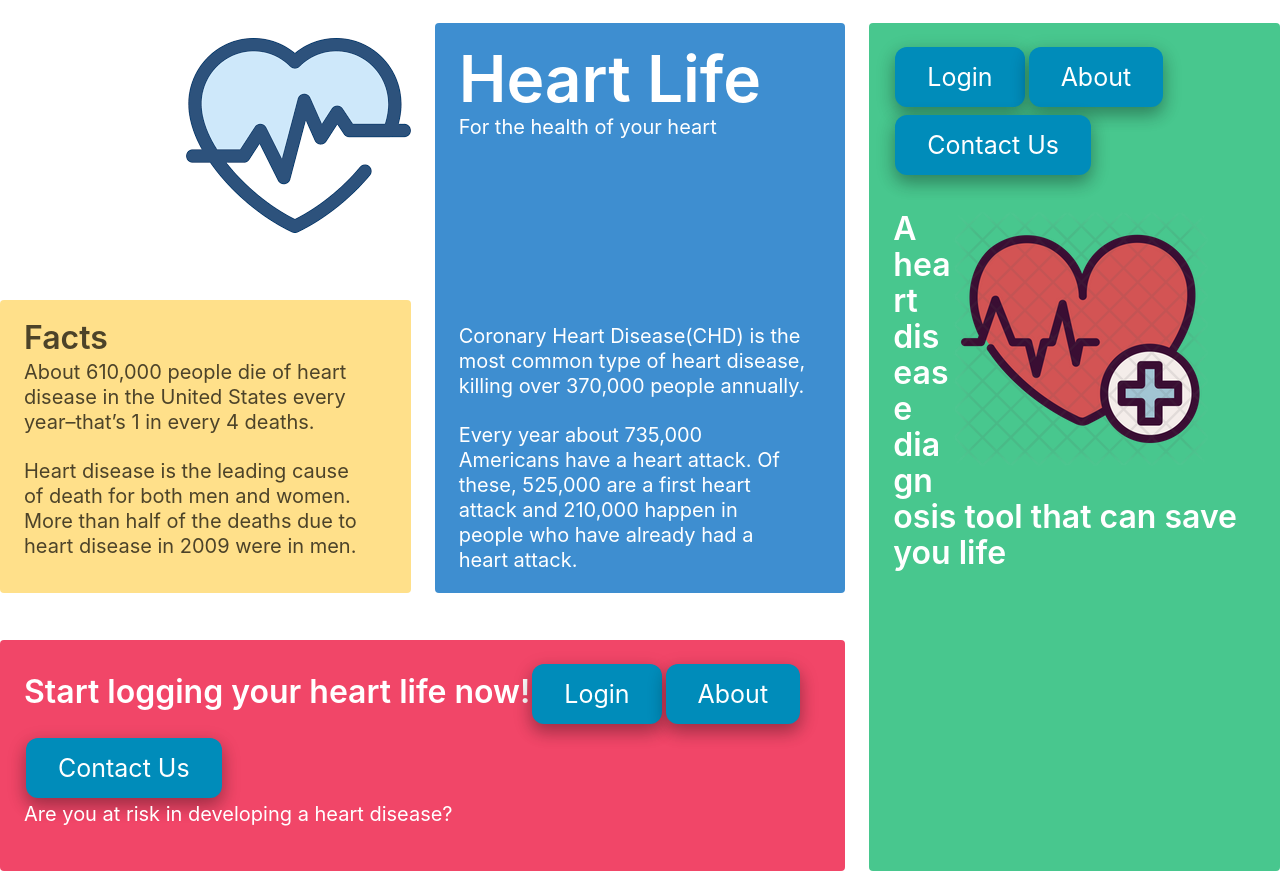
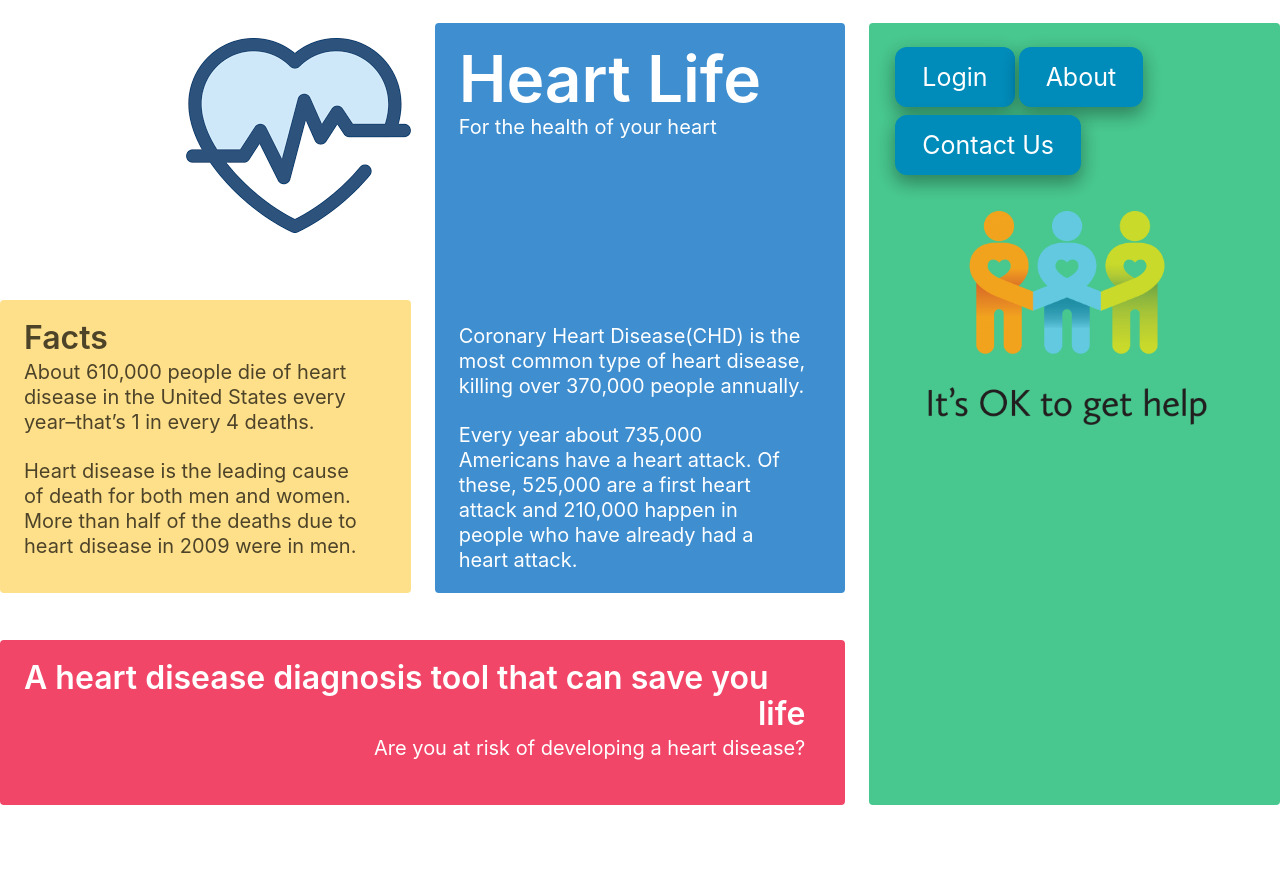
Before and after one commit to CristinaERoman/ShipIT2019, an Angular app in the folder HeartLifeUI/: page / in a window 1280 px wide. After the commit the page ends 829 px from the top, so only its background shows below. Built offline with nearby package versions, Linux system fonts and the light colour scheme.

Commit message:
final changes main page

```diff
--- a/HeartLifeUI/src/app/app.component.css
+++ b/HeartLifeUI/src/app/app.component.css
@@ -16,6 +16,9 @@
   margin-bottom: 11.5rem;
 }
 
+.alignLeft {
+  text-align-last: end;
+}
 .titleInline {
   display: inline-block;
 }
@@ -24,7 +27,7 @@
   background-color: #008cba;
   border: none;
   color: white;
-  padding: 15px 32px;
+  padding: 15px 27px;
   text-align: center;
   text-decoration: none;
   display: inline-block;
--- a/HeartLifeUI/src/app/app.component.html
+++ b/HeartLifeUI/src/app/app.component.html
@@ -3,24 +3,16 @@
     <div class="tile">
       <div class="tile is-parent is-vertical">
         <article class="tile is-child">
-          <figure class="center">
-            <img
-              class="bigImage"
-              src="../assets/images/logo.png"
-              alt="Heart Image"
-            />
-          </figure>
+          <figure class="center"><img class="bigImage" src="../assets/images/logo.png" alt="Heart Image" /></figure>
         </article>
         <article class="tile is-child notification is-warning">
           <p class="title">Facts</p>
           <p class="subtitle">
-            About 610,000 people die of heart disease in the United States every
-            year–that’s 1 in every 4 deaths.
+            About 610,000 people die of heart disease in the United States every year–that’s 1 in every 4 deaths.
           </p>
           <p class="subtitle">
-            Heart disease is the leading cause of death for both men and women.
-            More than half of the deaths due to heart disease in 2009 were in
-            men.
+            Heart disease is the leading cause of death for both men and women. More than half of the deaths due to
+            heart disease in 2009 were in men.
           </p>
         </article>
       </div>
@@ -29,29 +21,19 @@
           <p class="bigTitle">Heart Life</p>
           <p class="subtitle marginBot">For the health of your heart</p>
           <p class="subtitle">
-            Coronary Heart Disease(CHD) is the most common type of heart
-            disease, killing over 370,000 people annually.
+            Coronary Heart Disease(CHD) is the most common type of heart disease, killing over 370,000 people annually.
           </p>
           <p class="subtitle">
-            Every year about 735,000 Americans have a heart attack. Of these,
-            525,000 are a first heart attack and 210,000 happen in people who
-            have already had a heart attack.
+            Every year about 735,000 Americans have a heart attack. Of these, 525,000 are a first heart attack and
+            210,000 happen in people who have already had a heart attack.
           </p>
         </article>
       </div>
     </div>
     <div class="tile is-parent">
-      <article class="tile is-child notification is-danger">
-        <p class="title titleInline">Start logging your heart life now!</p>
-        <input
-          class="loginButton"
-          type="submit"
-          (click)="toggleLogInModal()"
-          value="Login"
-        />
-        <input class="loginButton" type="submit" value="About" />
-        <input class="loginButton" type="submit" value="Contact Us" />
-        <p class="subtitle">Are you at risk in developing a heart disease?</p>
+      <article class="tile is-child notification is-danger alignLeft">
+        <p class="title">A heart disease diagnosis tool that can save you life</p>
+        <p class="subtitle">Are you at risk of developing a heart disease?</p>
         <div class="content"><!-- Content --></div>
       </article>
     </div>
@@ -59,25 +41,12 @@
   <div class="tile is-parent">
     <article class="tile is-child notification is-success">
       <div class="content">
-        <input
-          class="loginButton"
-          type="submit"
-          (click)="toggleLogInModal()"
-          value="Login"
-        />
+        <input class="loginButton" type="submit" (click)="toggleLogInModal()" value="Login" />
         <input class="loginButton" type="submit" value="About" />
         <input class="loginButton" type="submit" value="Contact Us" />
-        <figure class="center">
-          <img
-            class="bigImage"
-            src="../assets/images/logo1.png"
-            alt="Heart Image"
-          />
-        </figure>
 
-        <p class="title">
-          A heart disease diagnosis tool that can save you life
-        </p>
+        <figure class="center"><img src="../assets/images/getHelp.png" alt="Get Help" /></figure>
+
         <div class="content"><!-- Content --></div>
       </div>
     </article>
@@ -89,31 +58,20 @@
   <div class="modal-card">
     <header class="modal-card-head">
       <p class="modal-card-title">Login</p>
-      <button
-        class="delete"
-        aria-label="close"
-        (click)="toggleLogInModal()"
-      ></button>
+      <button class="delete" aria-label="close" (click)="toggleLogInModal()"></button>
     </header>
     <section class="modal-card-body">
       <div class="field">
-        <p class="control">
-          <input class="input" type="text" placeholder="E-mail" />
-        </p>
+        <p class="control"><input class="input" type="text" placeholder="E-mail" /></p>
       </div>
       <div class="field">
-        <p class="control">
-          <input class="input" type="text" placeholder="Password" />
-        </p>
+        <p class="control"><input class="input" type="text" placeholder="Password" /></p>
       </div>
     </section>
     <footer class="modal-card-foot">
-      <button class="button is-fullwidth">Log In</button>
-      <button class="button is-fullwidth">Register</button>
+      <button class="button is-fullwidth">Log In</button> <button class="button is-fullwidth">Register</button>
       <button class="button is-fullwidth">Recover</button>
-      <button class="button is-fullwidth" (click)="toggleLogInModal()">
-        Cancel
-      </button>
+      <button class="button is-fullwidth" (click)="toggleLogInModal()">Cancel</button>
     </footer>
   </div>
 </div>
```
Also changed, not shown: HeartLifeUI/src/assets/images/getHelp.png (added).
